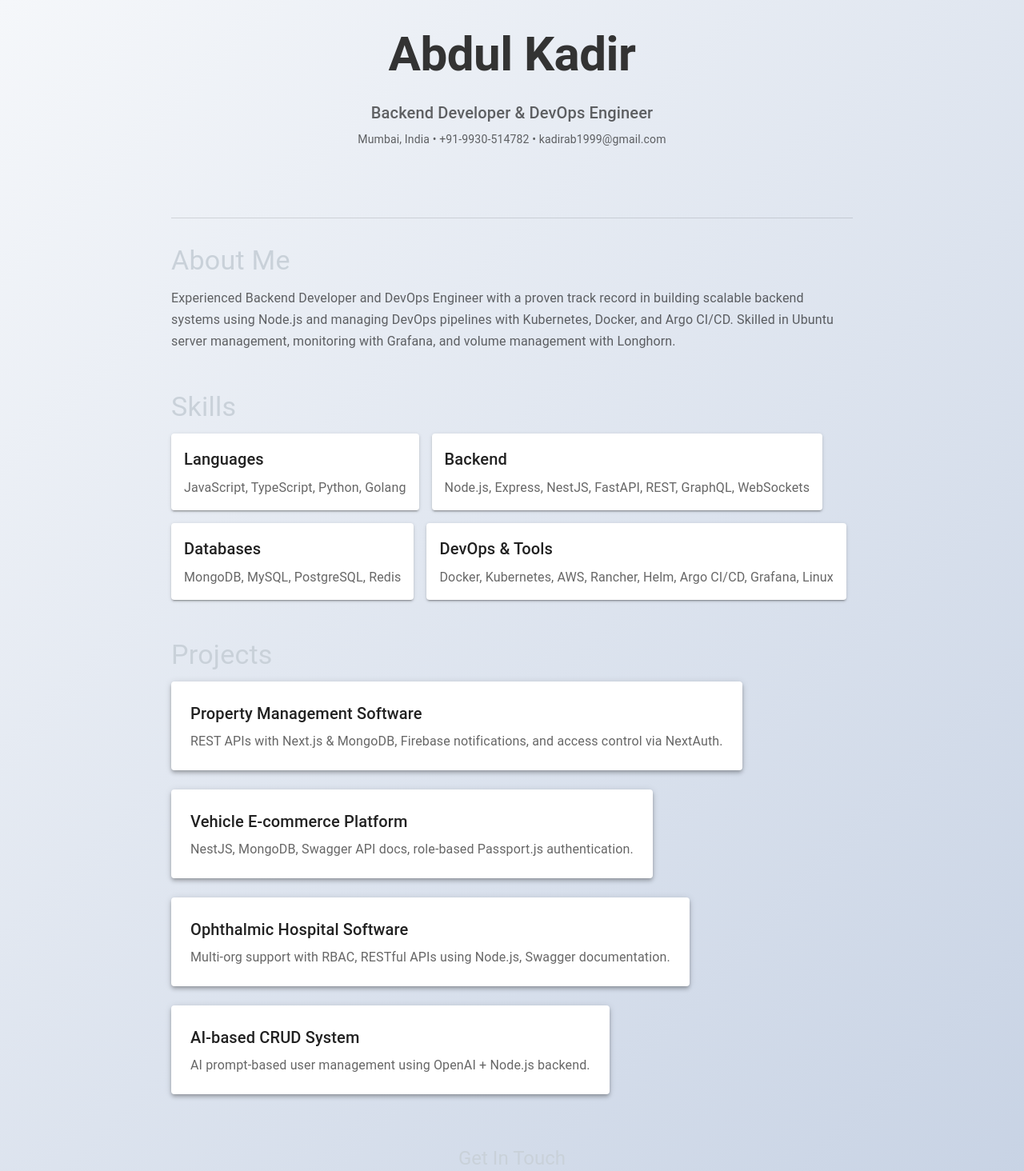
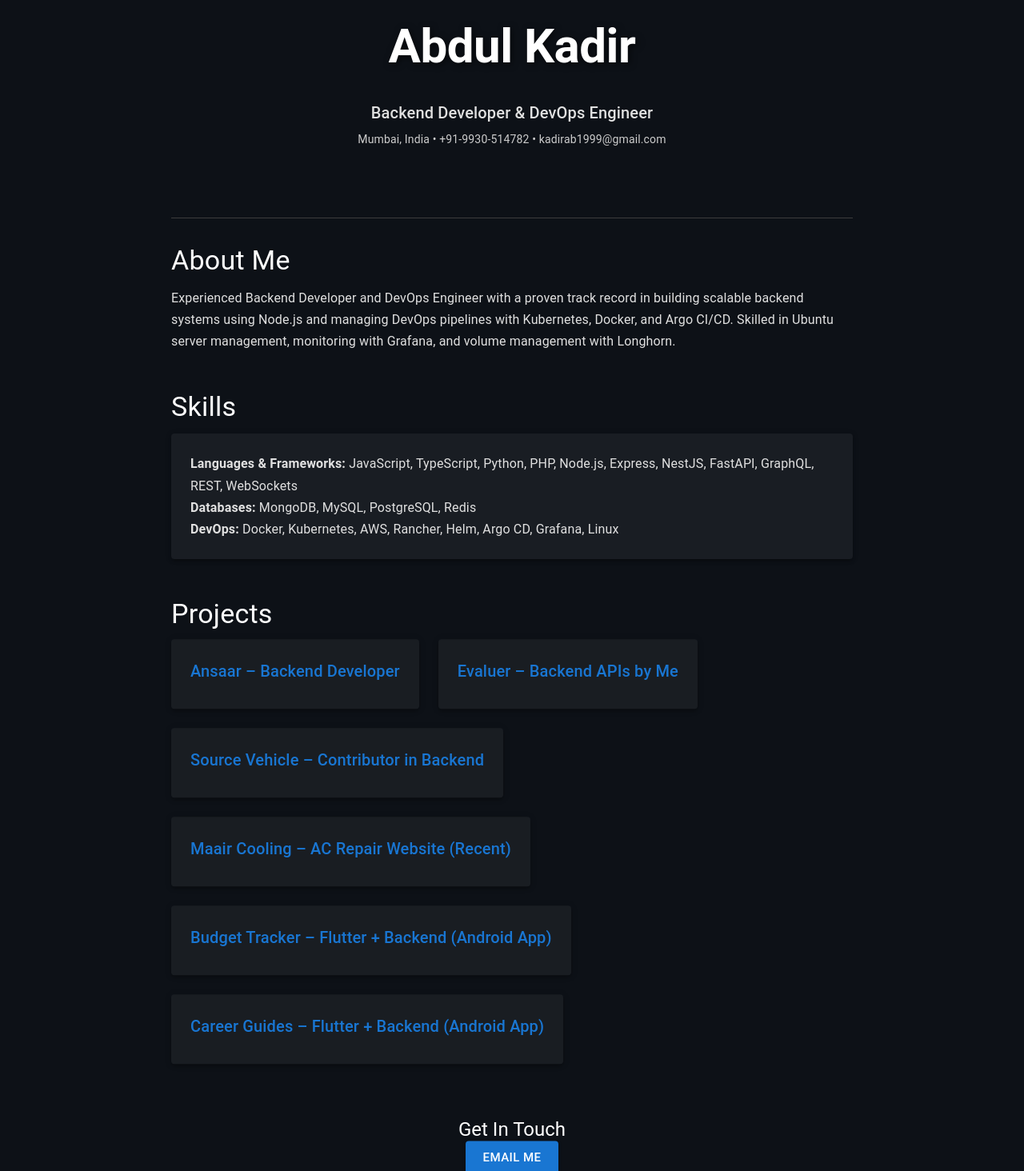
Before and after one commit to Kadir70-dev/portfolio-kadir, a Next.js app: page / in a window 1280 px wide. Shown: the top 1464 px of the page at 80% size. Built offline with nearby package versions, Linux system fonts and the light colour scheme; some icons are missing.

Commit message:
links added aND UI CHANGES

```diff
--- a/src/pages/index.tsx
+++ b/src/pages/index.tsx
@@ -12,6 +12,17 @@ import {
 } from "@mui/material";
 import LinkedInIcon from "@mui/icons-material/LinkedIn";
 import GitHubIcon from "@mui/icons-material/GitHub";
+import { keyframes } from "@mui/system";
+
+const float = keyframes`
+  0%, 100% { transform: translateY(0); }
+  50% { transform: translateY(-10px); }
+`;
+
+const hoverGrow = keyframes`
+  from { transform: scale(1); }
+  to { transform: scale(1.05); }
+`;
 
 type Project = {
   title: string;
@@ -20,71 +31,71 @@ type Project = {
 
 const projects: Project[] = [
   {
-    title: "Property Management Software",
-    description:
-      "REST APIs with Next.js & MongoDB, Firebase notifications, and access control via NextAuth.",
+    title: "Ansaar – Backend Developer",
+    description: "https://www.ansaar.in/",
   },
   {
-    title: "Vehicle E-commerce Platform",
-    description:
-      "NestJS, MongoDB, Swagger API docs, role-based Passport.js authentication.",
+    title: "Evaluer – Backend APIs by Me",
+    description: "https://www.evaluer.online/",
   },
   {
-    title: "Ophthalmic Hospital Software",
-    description:
-      "Multi-org support with RBAC, RESTful APIs using Node.js, Swagger documentation.",
+    title: "Source Vehicle – Contributor in Backend",
+    description: "https://staging.sourcevehicle.com",
   },
   {
-    title: "AI-based CRUD System",
-    description: "AI prompt-based user management using OpenAI + Node.js backend.",
+    title: "Maair Cooling – AC Repair Website (Recent)",
+    description: "https://www.maaircooling.in",
   },
-];
-
-const skills: { title: string; items: string }[] = [
-  { title: "Languages", items: "JavaScript, TypeScript, Python, Golang" },
   {
-    title: "Backend",
-    items: "Node.js, Express, NestJS, FastAPI, REST, GraphQL, WebSockets",
+    title: "Budget Tracker – Flutter + Backend (Android App)",
+    description: "https://play.google.com/store/apps/details?id=com.budgetTracker.app",
   },
-  { title: "Databases", items: "MongoDB, MySQL, PostgreSQL, Redis" },
   {
-    title: "DevOps & Tools",
-    items: "Docker, Kubernetes, AWS, Rancher, Helm, Argo CI/CD, Grafana, Linux",
+    title: "Career Guides – Flutter + Backend (Android App)",
+    description: "https://play.google.com/store/apps/details?id=com.career_guides",
   },
 ];
 
 const Home: React.FC = () => {
   return (
-    <Box
-      sx={{
-        minHeight: "100vh",
-        background: "linear-gradient(135deg, #f5f7fa 0%, #c3cfe2 100%)",
-        pt: 4,
-        pb: 8,
-      }}
-    >
-      <Container maxWidth="md">
+    <>
+      <Container maxWidth="md" sx={{ pt: 4, pb: 8, position: "relative", zIndex: 1 }}>
         {/* Header */}
         <Box textAlign="center" mb={6}>
           <Typography
             variant="h2"
             fontWeight="bold"
             gutterBottom
-            sx={{ color: "#333" }}
+            sx={{
+              animation: `${float} 4s ease-in-out infinite`,
+              color: "#ffffff",
+              textShadow: "2px 2px 8px rgba(0,0,0,0.6)",
+            }}
           >
             Abdul Kadir
           </Typography>
-          <Typography variant="h6" color="text.secondary" gutterBottom>
+          <Typography variant="h6" sx={{ color: "#e0e0e0" }} gutterBottom>
             Backend Developer & DevOps Engineer
           </Typography>
-          <Typography variant="body2" color="text.secondary">
+          <Typography variant="body2" sx={{ color: "#cccccc" }}>
             Mumbai, India • +91-9930-514782 •{" "}
             <Link href="mailto:kadirab1999@gmail.com" underline="hover" color="inherit">
               kadirab1999@gmail.com
             </Link>
           </Typography>
 
-          <Stack direction="row" justifyContent="center" spacing={3} mt={2}>
+          <Stack
+            direction="row"
+            justifyContent="center"
+            spacing={3}
+            mt={2}
+            sx={{
+              "& a:hover": {
+                transform: "scale(1.2)",
+                transition: "transform 0.3s ease",
+              },
+            }}
+          >
             <Link
               href="https://www.linkedin.com/in/abdul-kadir-mukadam-63957422b/"
               target="_blank"
@@ -106,14 +117,17 @@ const Home: React.FC = () => {
           </Stack>
         </Box>
 
-        <Divider sx={{ mb: 4 }} />
+        <Divider sx={{ mb: 4, bgcolor: "#444" }} />
 
         {/* About */}
         <Box mb={6}>
-          <Typography variant="h4" gutterBottom>
+          <Typography variant="h4" gutterBottom sx={{ color: "#ffffff" }}>
             About Me
           </Typography>
-          <Typography variant="body1" color="text.secondary" sx={{ lineHeight: 1.7 }}>
+          <Typography
+            variant="body1"
+            sx={{ lineHeight: 1.7, color: "#e0e0e0" }}
+          >
             Experienced Backend Developer and DevOps Engineer with a proven track record in
             building scalable backend systems using Node.js and managing DevOps pipelines with
             Kubernetes, Docker, and Argo CI/CD. Skilled in Ubuntu server management, monitoring
@@ -123,47 +137,59 @@ const Home: React.FC = () => {
 
         {/* Skills */}
         <Box mb={6}>
-          <Typography variant="h4" gutterBottom>
+          <Typography variant="h4" gutterBottom sx={{ color: "#ffffff" }}>
             Skills
           </Typography>
-          <Grid container spacing={2} columns={12}>
-            {skills.map(({ title, items }, index) => (
-              <Grid key={index} span={6}>
-                <Paper elevation={2} sx={{ p: 2 }}>
-                  <Typography variant="h6" mb={1}>
-                    {title}
-                  </Typography>
-                  <Typography color="text.secondary">{items}</Typography>
-                </Paper>
-              </Grid>
-            ))}
-          </Grid>
+          <Paper
+            elevation={3}
+            sx={{
+              p: 3,
+              backgroundColor: "rgba(255,255,255,0.05)",
+              color: "#e0e0e0",
+            }}
+          >
+            <Typography variant="body1" sx={{ lineHeight: 1.7 }}>
+              <strong>Languages & Frameworks:</strong> JavaScript, TypeScript, Python, PHP, Node.js, Express, NestJS, FastAPI, GraphQL, REST, WebSockets<br />
+              <strong>Databases:</strong> MongoDB, MySQL, PostgreSQL, Redis<br />
+              <strong>DevOps:</strong> Docker, Kubernetes, AWS, Rancher, Helm, Argo CD, Grafana, Linux
+            </Typography>
+          </Paper>
         </Box>
 
         {/* Projects */}
         <Box mb={6}>
-          <Typography variant="h4" gutterBottom>
+          <Typography variant="h4" gutterBottom sx={{ color: "#ffffff" }}>
             Projects
           </Typography>
           <Grid container spacing={3} columns={12}>
             {projects.map(({ title, description }, index) => (
-              <Grid key={index} span={6}>
+              <Grid key={index} gridColumn={{ xs: "span 12", sm: "span 6" }}>
                 <Paper
                   elevation={4}
                   sx={{
                     p: 3,
                     height: "100%",
+                    animation: `${float} 5s ease-in-out infinite`,
                     transition: "transform 0.3s ease",
+                    backgroundColor: "rgba(255, 255, 255, 0.05)",
                     "&:hover": {
-                      transform: "translateY(-5px)",
-                      boxShadow: "0 6px 12px rgba(0,0,0,0.1)",
+                      transform: "translateY(-10px) scale(1.03)",
+                      boxShadow:
+                        "0 10px 20px rgba(25, 118, 210, 0.4), 0 6px 6px rgba(25, 118, 210, 0.15)",
                     },
                   }}
                 >
                   <Typography variant="h6" gutterBottom>
-                    {title}
+                    <Link
+                      href={description}
+                      target="_blank"
+                      rel="noopener noreferrer"
+                      underline="hover"
+                      color="primary"
+                    >
+                      {title}
+                    </Link>
                   </Typography>
-                  <Typography color="text.secondary">{description}</Typography>
                 </Paper>
               </Grid>
             ))}
@@ -172,7 +198,7 @@ const Home: React.FC = () => {
 
         {/* Contact */}
         <Box textAlign="center" mt={8}>
-          <Typography variant="h5" gutterBottom>
+          <Typography variant="h5" gutterBottom sx={{ color: "#ffffff" }}>
             Get In Touch
           </Typography>
           <Button
@@ -181,26 +207,26 @@ const Home: React.FC = () => {
             href="mailto:kadirab1999@gmail.com"
             size="large"
             sx={{
-              px: 4,
-              py: 1.5,
-              mt: 2,
-              fontWeight: 600,
-              fontSize: "1rem",
+              animation: `${float} 4s ease-in-out infinite`,
+              "&:hover": {
+                animation: "none",
+                transform: "scale(1.05)",
+              },
             }}
           >
             Email Me
           </Button>
-          <Typography variant="body2" color="text.secondary" mt={2}>
+          <Typography variant="body2" sx={{ color: "#cccccc", mt: 2 }}>
             Phone: +91-9930-514782
           </Typography>
         </Box>
 
         {/* Footer */}
-        <Box mt={10} mb={4} textAlign="center" color="text.disabled">
+        <Box mt={10} mb={4} textAlign="center" sx={{ color: "#888" }}>
           &copy; {new Date().getFullYear()} Abdul Kadir. All rights reserved.
         </Box>
       </Container>
-    </Box>
+    </>
   );
 };
 
```
